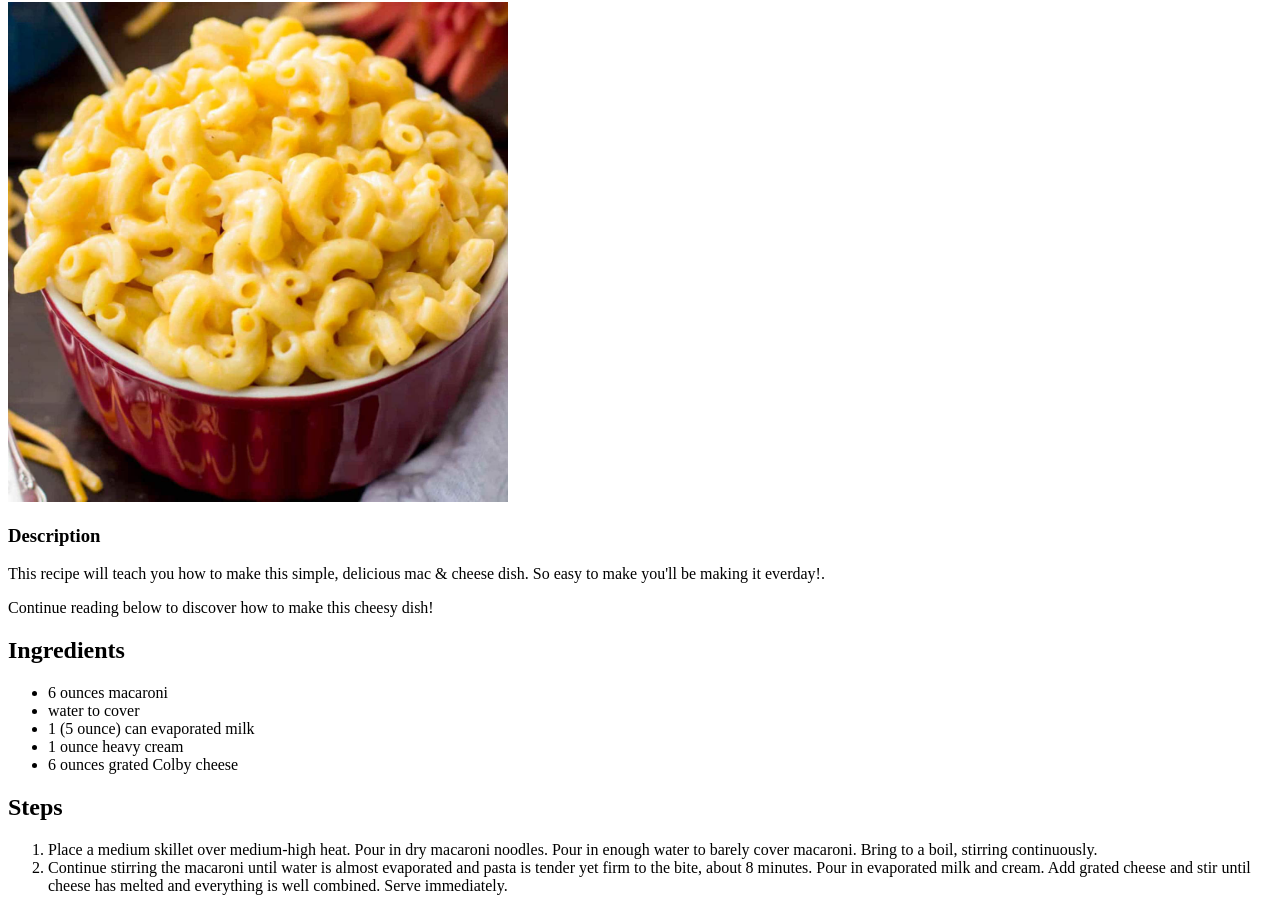
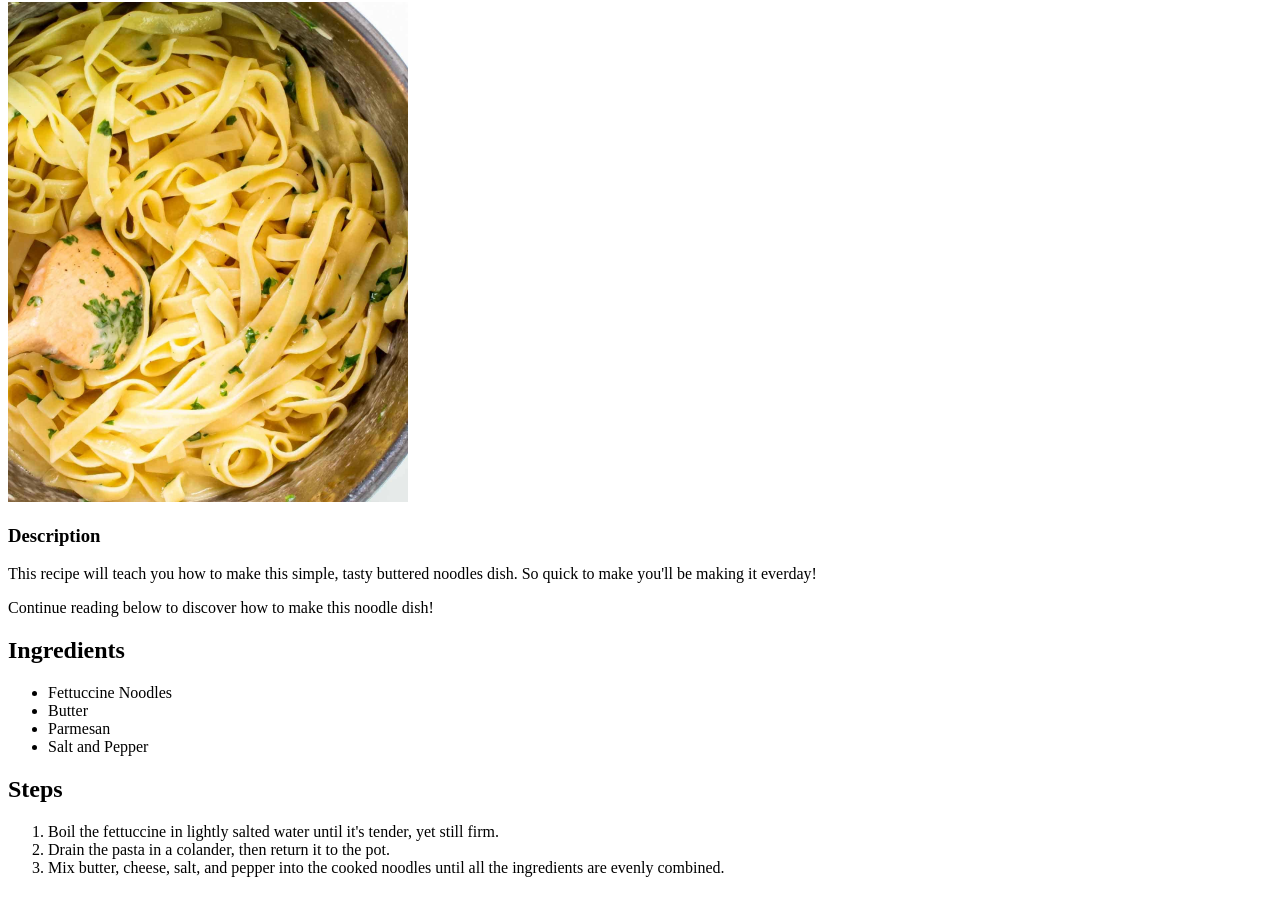
Before and after one commit to kennydn99/odin-recipes, a plain HTML site: page recipes/butter-noodle.html in a window 1280 px wide. Shown: the part 78-989 px from the top of the page. Drawn offline with Linux system fonts and the light colour scheme.

Commit message:
Complete final recipe page
Finish filling in the contents of Buttered Noodle page and link with index.html.

```diff
--- a/recipes/butter-noodle.html
+++ b/recipes/butter-noodle.html
@@ -7,22 +7,22 @@
 </head>
 <body>
     <h1>Buttered Noodles</h1>
-    <img src="../images/mac-cheese.jpg" alt="Image of Chicken Tandoori dish" height="500">
+    <img src="../images/buttered-noodles.jpg" alt="Image of Buttered Noodles dish" height="500">
     <h3>Description</h3>
-    <p>This recipe will teach you how to make this simple, delicious mac & cheese dish. So easy to make you'll be making it everday!.</p>
-    <p>Continue reading below to discover how to make this cheesy dish!</p>
+    <p>This recipe will teach you how to make this simple, tasty buttered noodles dish. So quick to make you'll be making it everday!</p>
+    <p>Continue reading below to discover how to make this noodle dish!</p>
     <h2>Ingredients</h2>
     <ul>
-        <li>6 ounces macaroni</li>
-        <li>water to cover</li>
-        <li>1 (5 ounce) can evaporated milk</li>
-        <li>1 ounce heavy cream</li>
-        <li>6 ounces grated Colby cheese</li>
+        <li>Fettuccine Noodles</li>
+        <li>Butter</li>
+        <li>Parmesan</li>
+        <li>Salt and Pepper</li>
     </ul>
     <h2>Steps</h2>
     <ol>
-        <li>Place a medium skillet over medium-high heat. Pour in dry macaroni noodles. Pour in enough water to barely cover macaroni. Bring to a boil, stirring continuously.</li>
-        <li>Continue stirring the macaroni until water is almost evaporated and pasta is tender yet firm to the bite, about 8 minutes. Pour in evaporated milk and cream. Add grated cheese and stir until cheese has melted and everything is well combined. Serve immediately.</li>
+        <li>Boil the fettuccine in lightly salted water until it's tender, yet still firm.</li>
+        <li>Drain the pasta in a colander, then return it to the pot.</li>
+        <li>Mix butter, cheese, salt, and pepper into the cooked noodles until all the ingredients are evenly combined.</li>
     </ol>
 </body>
 </html>
```
Also changed, not shown: index.html (+1 -0 lines), recipes/mac-cheese.html (+1 -1 lines), images/buttered-noodles.jpg (added).
